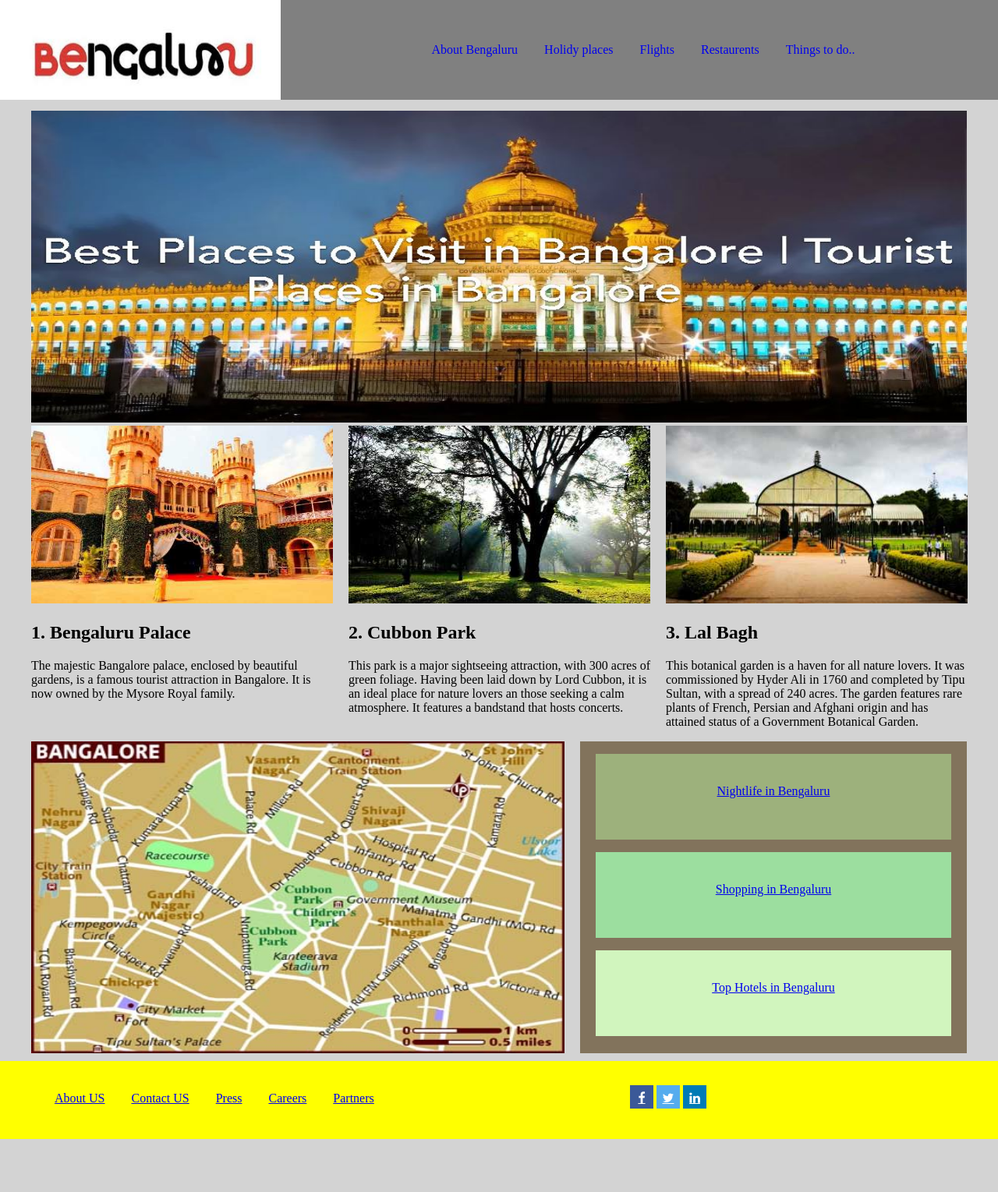
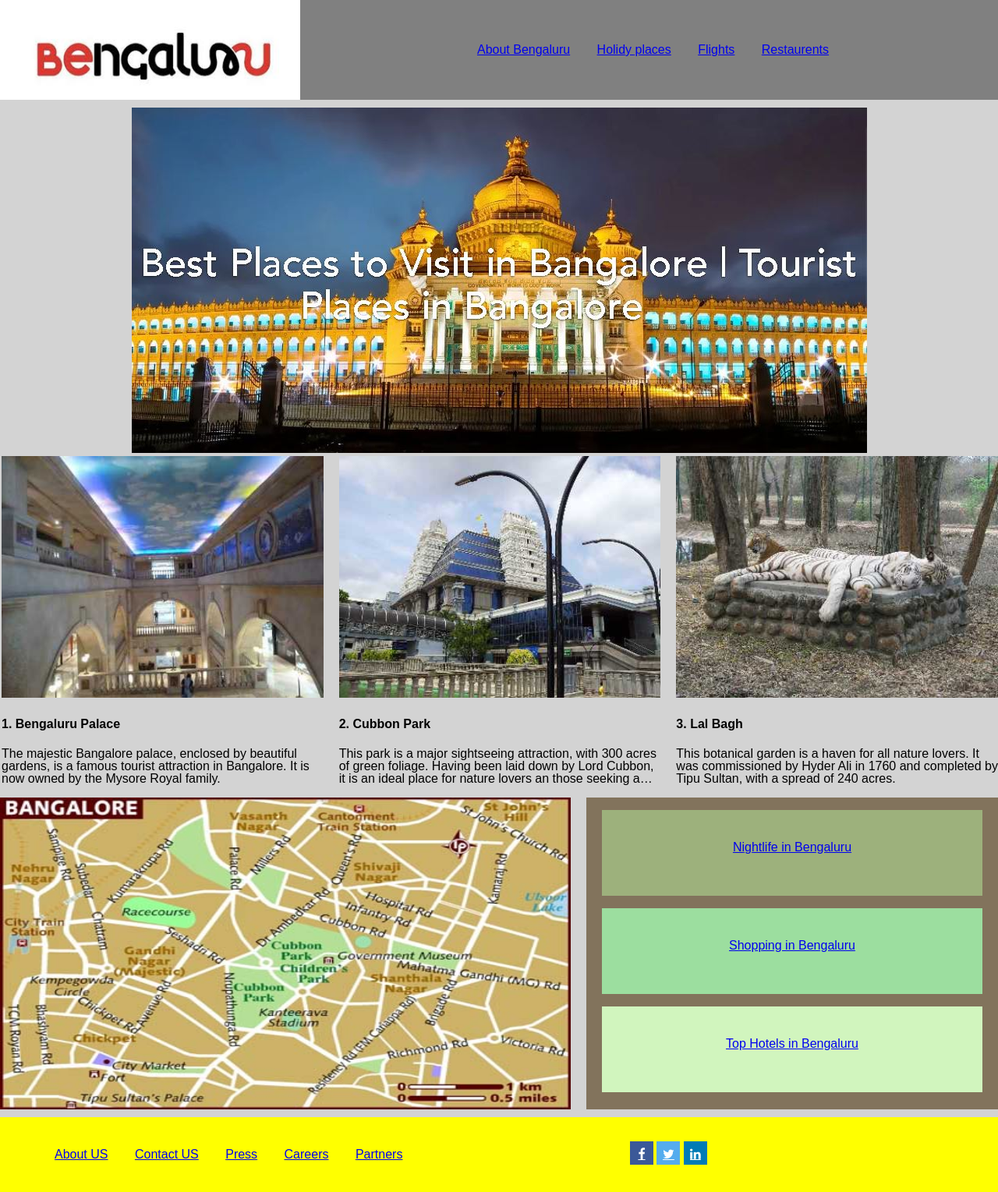
Before and after one commit to govindbarika/Assignment2-developing-website-using-FlexBox-, a plain HTML site: page index.html in a window 1280 px wide. Shown: the whole page at 78% size. Before the commit the page ends 1461 px from the top, so only its background shows below. Drawn offline with Linux system fonts and the light colour scheme.

Commit message:
Fix for last review comments by Neelanjan

```diff
--- a/css/style.css
+++ b/css/style.css
@@ -1,15 +1,16 @@
-.mainContainer{
-	width: 100%;
-	border:0px;
-}
+/*@import url(https://fonts.googleapis.com/css?family=Open+Sans);*/
 body{
 	margin: 0;
 }
 
+
+
 /*Header section start */
 .header{
 	display: flex;
-	background: lightgray;
+	width: 100%;
+	margin :auto;/*
+	background: lightgray;*/
 }
 
 header li{
@@ -26,13 +27,13 @@ nav{
 	display: flex;
 	background: gray;
 	width: 75%;
-	height: 128px;
+	/*height: 128px;*/
 	justify-content: center;
 }
 
 header img{
-	width: 360px;
-	height: 128px;
+	width: 100%;
+	height: 100%;
 }
 
 nav a:hover {
@@ -42,68 +43,87 @@ nav a:hover {
 
 header a {
 	width: 25%;
-	text-decoration: none;
 }
 
 /*Header section end */
 
 body{
 	background: lightgray;
+	font-family: sans-serif;
 }
+
+/*hero container start*/
+
+.heroContainer{
+	width: 100%;
+	margin: auto;
+	display: flex;
+	justify-content: center;
+	margin-top: 10px;
+	text-align: center;
+}
+
+.heroContainer img{
+	width: 100%;
+	margin: auto;
+	text-align: center;
+}
+
+
+
+/*hero container end*/
 
 /*Primary content Section start*/
 
 
-.primaryContentSection{
-	display: flex;
-	width: 1200px;
-	margin: auto;
+
+
+.img1column img, .img2column img, .img3column img{
+	width: 100%;
+
 }
 
-.img1column img, .img2column img, .img3column img{
-	width: 387px;
-	height: 228px;
-}
-
-/*.img2column img{
-	width: 360px;
-	height: 228px;
-}
-
-.img3column img{
-	width: 360px;
-	height: 228px;
-}*/
-
-
-
 .section1, .section2, .section3{
-	width: 34%;
+	width: 33.33%;
 
 }
  .section2, .section3{
 	margin-left: 20px;
 }
 
+.section1{
+	margin-left: 2px;
+}
+.primaryContentSection{
+	display: flex;
+	width: 100%;
+	margin: auto;
+
+}
+
 /*Primary content Section end*/
 
-
+/*
 .container{
 	width: 1200px;
 	margin: auto;
 }
-
+*/
 
 
 .secondaryContentSection{
 	display: flex;
+	width: 100%;
+	margin: auto;
+
+
 }
 
 .section4{
 	display: flex;
-	width: 1200px;
+	width: 100%;
+	margin:auto;
 	height: 400px;
-	margin: auto;
 }
 
 .section4Content{
@@ -131,6 +151,17 @@ body{
 	text-align: center;
 	line-height: 6em;
 }
+
+.content1column p, .content2column p, .content3column p{
+     overflow: hidden;
+    text-overflow: ellipsis;
+    line-height: 16px;
+    max-height: 48px;
+    display: -webkit-box;
+    -webkit-line-clamp: 3;
+    -webkit-box-orient: vertical;
+}
+
 
 
 
@@ -175,22 +206,11 @@ body{
 	display: flex;
 	justify-content: center;
 	background: yellow;
-	height: 100px;
+	height: 100%;
 	margin-top: 10px;
 }
 
 
-
-.heroContainer{
-	display: flex;
-	justify-content: center;
-	margin-top: 10px;
-}
-
-.heroContainer img{
-	width:1200px;
-	height:400px;
-}
 
 
 
@@ -207,19 +227,19 @@ body{
 	background-color: green;
 }
 
-.fontawasome{
+.fontawesome{
 	width: 40%;
 }
 
-.fontawasome li{
+.fontawesome li{
 	display: inline;
 }
 
-.fontawasome ul{
+.fontawesome ul{
 	line-height: 4em;
 }
 
-/*Social Network symbols using fontawasome*/
+/*Social Network symbols using fontawesome*/
 
 
 .fa:hover {
@@ -251,55 +271,70 @@ body{
 
 
 
-@media (max-width: 600px) {
 
-  .mainContainer {
-  	display: flex;
-    flex-direction: column;
-    width: 960px;
-  }
+@media (max-width: 508px) {
+
+	header li{
+		display: block;
+		text-align: center;
+	}
+
+}
 
 
 
-  .heroContainer, .primaryContentSection,  .container, .section4, .section5, .masterFooter, .header, .section5{
+
+
+
+
+
+@media (max-width: 600px) {
+
+
+
+  .heroContainer, .primaryContentSection, .section4, .section5, .masterFooter, .footerContent, .header{
   	flex-direction: column;
   }
 
 
 
 
+
   .primaryContentSection{
 
-  	width: 960px;
+  	width: 100%;
+  }
+
+  .footerContent{
+  	width: 100%;
   }
 
   .section4{
-  	height: 930px;
+  	height: 900px;
   }
 
   .section1, .section2, .section3{
-  	width:960px;
+  	width:100%;
+  	margin-left: 0px;
+  	margin-right: 0px;
   }
 
 
   .container{
-  	width: 960px;
+  	width: 100%;
   }
 
   .section4Content{
-  	width: 960px;
+  	width: 100%;
   	height: 500px;
-  	margin-top: 20px;
+  	margin-top: 0px;
   }
 
   .secondaryContentSection{
-  	width: 960px;
+  	width: 100%;
   	height: 1000px;
   }
 
-.secondaryContentSection{
-	height: auto;
-}
 
 .section1{
 	margin-top: 20px;
@@ -307,29 +342,46 @@ body{
 
   .section5{
   	margin-left: 0;
-  	width: 920px;
+  	width: 100%;
   	margin-bottom: 0px;
+  	padding-left: 0px;
+	padding-right: 0px;
+	margin-right: 0px;
+
   }
 
   .masterFooter{
-  	width: 960px;
-  	height: 150px;
+  	width: 100%;
+  	height: 100%;
   }
 
 .heroContainer img{
-	width: 960px;
+	width: 100%;
 }
 
 .img1column img, .img2column img, .img3column img{
-	width: 960px;
+	width: 100%;
+
 }
 
 header img{
-	width: 960px;
+	width: 100%;
 	height: 128px;
 }
+
+header ul{
+	width: 100%;
+}
 nav{
-	width: 960px;
+	width: 100%;
 }
 
+/*body{
+	margin: 0;
 }
+*/
+
+.secondaryContentSection{
+	height: auto;
+}
+}
--- a/index.html
+++ b/index.html
@@ -4,7 +4,6 @@
         <meta charset="UTF-8">
         <meta name="viewport" content="width=device-width, initial-scale=1.0">
         <link rel="stylesheet" href="https://cdnjs.cloudflare.com/ajax/libs/font-awesome/4.7.0/css/font-awesome.min.css">
-        <link rel="stylesheet" href="css/960_16_col.css">
         <link rel="stylesheet" href="css/style.css">
         <title>Bengaluru Tourism</title>
     </head>
@@ -20,7 +19,6 @@
               <li><a href="#">Holidy places</a></li>
               <li><a href="#">Flights</a></li>
               <li><a href="#">Restaurents</a></li>
-              <li><a href="#">Things to do..</a></li>
             </ul>
           </nav>
         </header>
@@ -29,48 +27,37 @@
           <a href="#"><img src="img/Bang.jpg" alt="This is Bengaluru image" /></a>
         </section>
 
-      <!--   <section class="container">
-          <h1>BENGALURU TOURIST PLACES</h1>
-          <p>Here are the must visit places in Bengaluru.</p>
-        </section> -->
 
         <section class="primaryContentSection">
           <section class="section1">
-            <div class="box1">
               <div class="img1column">
-                <a href="#"><img src="img/BengaluruPalace.jpg" alt="bengalur palace image"></a>
+                <a href="#"><img src="img/ubcity.jpg" alt="bengalur ubcity image"></a>
               </div>
-              <section class="subContent">
                 <div class="content1column">
-                  <h2>1. Bengaluru Palace</h2>
+                  <h4>1. Bengaluru Palace</h4>
                   <p>The majestic Bangalore palace, enclosed by beautiful gardens, is a famous tourist attraction in Bangalore. It is now owned by the Mysore Royal family.
                   </p>
                 </div>
           </section>
-            </div>
-          </section>
           <section class="section2">
-            <div class="box2">
               <div class="img2column">
-                <a href="#"><img src="img/CubbonPark.jpg" alt="cubbon park image"/></a>
+                <a href="#"><img src="img/Iskcon.jpg" alt="Iskcon temple image"/></a>
               </div>
               <div class="content2column">
-                <h2>2. Cubbon Park</h2>
-                <p>This park is a major sightseeing attraction, with 300 acres of green foliage. Having been laid down by Lord Cubbon, it is an ideal place for nature lovers an those seeking a calm atmosphere. It features a bandstand that hosts concerts.
+                <h4>2. Cubbon Park</h4>
+                <p>This park is a major sightseeing attraction, with 300 acres of green foliage. Having been laid down by Lord Cubbon, it is an ideal place for nature lovers an those seeking a calm atmosphere. It features a bandstand that hosts concerts.This park is a major sightseeing attraction, with 300 acres of green foliage. Having been laid down by Lord Cubbon, it is an ideal place for nature lovers an those seeking a calm atmosphere. It features a bandstand that hosts concerts.This park is a major sightseeing attraction, with 300 acres of green foliage. Having been laid down by Lord Cubbon, it is an ideal place for nature lovers an those seeking a calm atmosphere. It features a bandstand that hosts concerts.
                 </p>
-              </div>
+
               </div>
           </section>
           <section class="section3">
-            <div class="box3">
               <div class="img3column">
-                <a href="#"><img src="img/LalBagh.jpg" alt="LalBagh image"></a>
+                <a href="#"><img src="img/Bannerghatta.jpg" alt="Bannerghatta image"></a>
               </div>
               <div class="content3column">
-                <h2>3. Lal Bagh</h2>
-                <p>This botanical garden is a haven for all nature lovers. It was commissioned by Hyder Ali in 1760 and completed by Tipu Sultan, with a spread of 240 acres. The garden features rare plants of French, Persian and Afghani origin and has attained status of a Government Botanical Garden.
+                <h4>3. Lal Bagh</h4>
+                <p>This botanical garden is a haven for all nature lovers. It was commissioned by Hyder Ali in 1760 and completed by Tipu Sultan, with a spread of 240 acres.
                 </p>
-              </div>
               </div>
           </section>
         </section>
@@ -78,7 +65,7 @@
         <section class="secondaryContentSection">
           <section class="section4">
               <div class="section4Content">
-                <a href="#"><img src="img/BangaloreMap.jpg"/></a>
+                <a href="#"><img src="img/BangaloreMap.jpg" alt="Bangalore city Map" /></a>
               </div>
               <section class="section5">
                 <div class="section5Content1">
@@ -106,7 +93,7 @@
                 <li><a href="#">Partners</a></li>
               </ul>
             </div>
-            <div class="fontawasome">
+            <div class="fontawesome">
               <ul>
                 <li><a href="https://www.facebook.com/holidify" class="fa fa-facebook"></a></li>
                 <li><a href="https://www.twitter.com/holidify" class="fa fa-twitter"></a></li>
```
Also changed, not shown: img/Bannerghatta.jpg (added), img/Iskcon.jpg (added), img/WonderLa.jpg (added), img/ubcity.jpg (added). Lines whose indentation alone changed are shown as unchanged.
